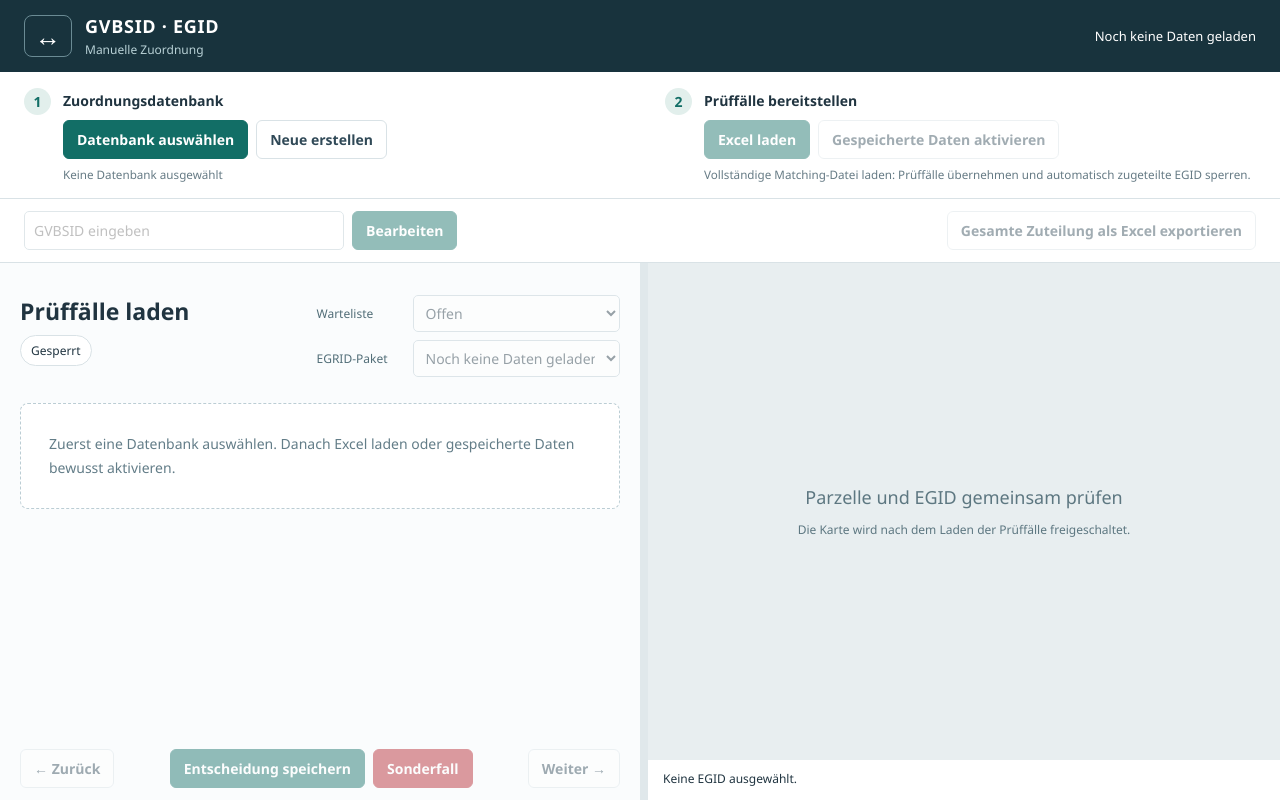
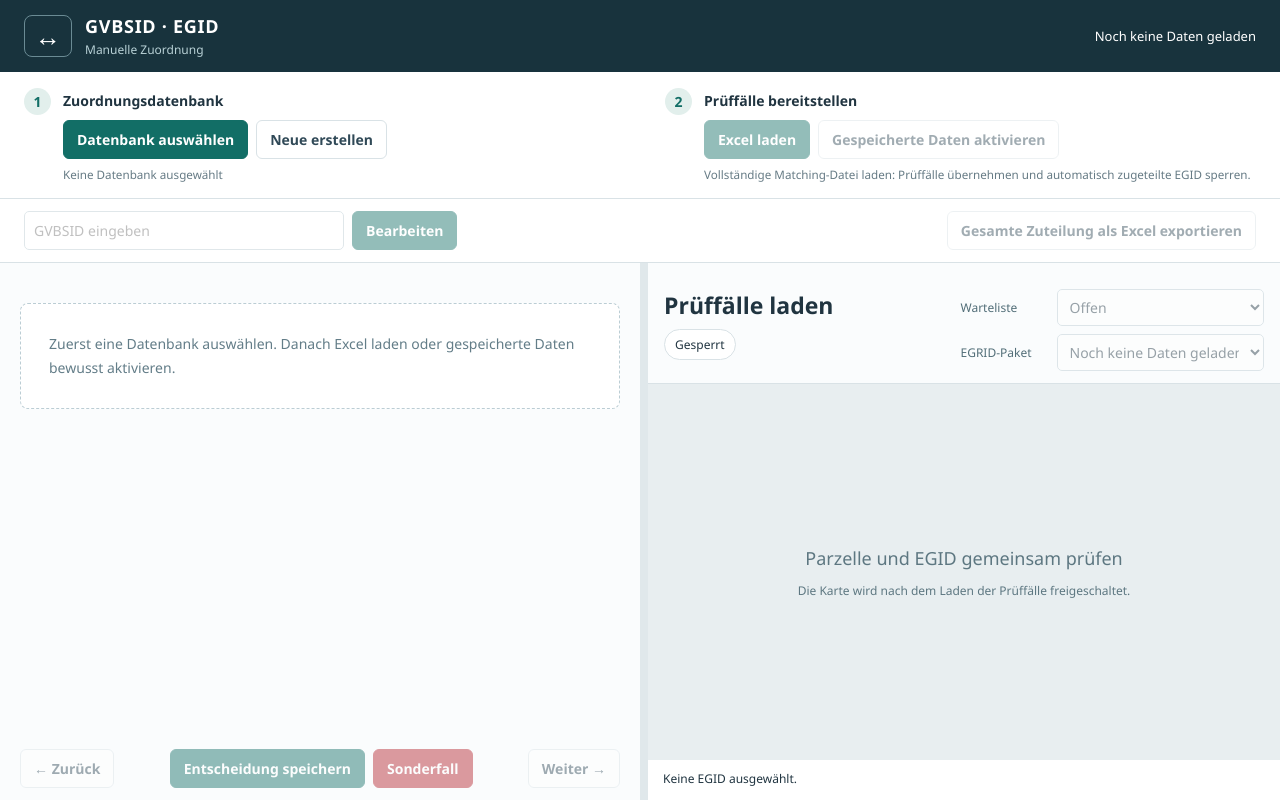
Before and after one commit to asespgvbs/egid_at_gvbs, a Python web app: template src/egid_match/zuordnung/templates/zuordnung.html in a window 1280 px wide. Run offline with Jinja, Linux system fonts and the light colour scheme; the template is opened without the code that fills it, so the values that code supplies are empty.

Commit message:
Optimiere Paketübersicht und Verhältnis-Anzeige
Verschiebe Paketinformationen und Wartelistenauswahl nach rechts oben und stelle die Karte darunter dar. Gib der Zuordnungsmatrix links die volle verfügbare Höhe.

Kennzeichne unterschiedliche GVBSID- und EGID-Anzahlen rot. Aktualisiere die Bedienungsdokumentation und die synthetischen UI-Prüfungen.

```diff
--- a/src/egid_match/zuordnung/static/zuordnung.css
+++ b/src/egid_match/zuordnung/static/zuordnung.css
@@ -84,3 +84,14 @@ tr.has-category td:first-child{border-left:5px solid var(--category-color);backg
 .package-selectors #queue-filter-bar,.package-selectors #queue-bar{gap:8px;margin:0}
 .package-selectors label{flex:0 0 88px;font-size:12px;color:#526e78}
 .package-selectors select{width:100%;min-width:0;padding:7px 8px}
+#workspace{display:grid;grid-template-columns:minmax(0,var(--left)) 8px minmax(0,1fr);grid-template-rows:auto minmax(0,1fr);grid-template-areas:"matrix divider panel" "matrix divider map"}
+.left-pane{grid-area:matrix}
+#divider{grid-area:divider}
+.parcel-panel{grid-area:panel;min-width:0;padding:14px 16px 12px;border-top:6px solid transparent;border-bottom:1px solid var(--border);background:#fafcfd;--category-color:#d9e2e6;--category-tint:#fafcfd}
+.parcel-panel.has-category{border-top-color:var(--category-color);background:var(--category-tint)}
+.parcel-panel .case-heading{margin-bottom:0}
+.map-pane{grid-area:map;min-height:0}
+.map-pane #map{min-height:0}
+.map-details{flex-shrink:0}
+@media(max-width:650px){#workspace{grid-template-columns:minmax(0,1fr);grid-template-rows:auto auto auto;grid-template-areas:"panel" "matrix" "map"}.parcel-panel{padding:12px}.map-pane{height:65vh}}
+.case-counts.is-unbalanced{color:#b4232d}
--- a/src/egid_match/zuordnung/static/zuordnung.js
+++ b/src/egid_match/zuordnung/static/zuordnung.js
@@ -56,14 +56,16 @@ function paintCategory(element, category) {
 function renderCategoryTheme() {
   const category = packageCategory(), badge = $("case-category");
   paintCategory($("left-pane"), category || recordCategory(null));
+  paintCategory($("parcel-panel"), category || recordCategory(null));
   badge.textContent = category?.label || "";
   badge.title = category?.name || "";
   badge.hidden = !category;
   const counts = $("case-counts");
+  const gvbsCount = new Set((current?.records || []).map(item => item.gvbsid)).size;
+  const egidCount = new Set(current?.egids || []).size;
   counts.hidden = !current;
-  counts.textContent = current
-    ? `(${new Set(current.records.map(item => item.gvbsid)).size} GVBSID/${new Set(current.egids).size} EGID)`
-    : "";
+  counts.textContent = current ? `(${gvbsCount} GVBSID/${egidCount} EGID)` : "";
+  counts.classList.toggle("is-unbalanced", Boolean(current) && gvbsCount !== egidCount);
 }
 
 function createTopPanel() {
--- a/src/egid_match/zuordnung/templates/zuordnung.html
+++ b/src/egid_match/zuordnung/templates/zuordnung.html
@@ -29,7 +29,7 @@
   <div id="message" class="message" role="status" hidden></div>
   </div>
   <main id="workspace">
-    <section id="left-pane" class="left-pane" aria-label="GVBSID-Zuordnung">
+    <section id="parcel-panel" class="parcel-panel" aria-label="EGRID-Paket und Wartelisten">
       <div class="case-heading">
         <div class="case-summary">
           <h1 id="case-title">Prüffälle laden</h1>
@@ -44,6 +44,8 @@
           <div id="queue-bar"><label for="queue">EGRID-Paket</label><select id="queue" disabled><option>Noch keine Daten geladen</option></select></div>
         </div>
       </div>
+    </section>
+    <section id="left-pane" class="left-pane" aria-label="GVBSID-Zuordnung">
       <p id="empty-note" class="empty-note">Zuerst eine Datenbank auswählen. Danach Excel laden oder gespeicherte Daten bewusst aktivieren.</p>
       <div id="case-content" hidden>
         <div class="case-meta"><span id="dirty" hidden>Nicht gespeicherte Änderungen</span></div>
```
Also changed, not shown: docs/ZUORDNUNG.md (+7 -1 lines), tests/test_zuordnung_ui.js (+12 -0 lines).
